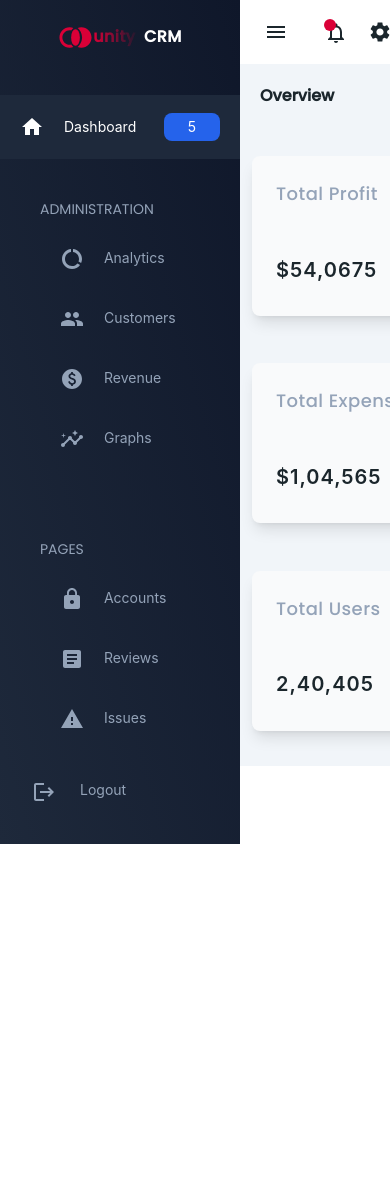
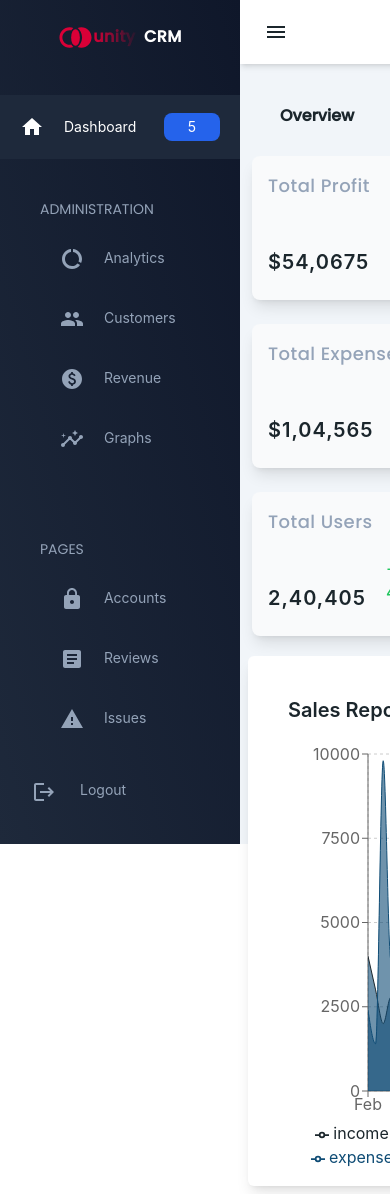
Before and after one commit to hunter10471/React-Projects, a React (Create React App) app in the folder crm_app/: page / in a window 390 px wide. Shown: the top 1194 px of the page. Before the commit the page ends 844 px from the top, so only its background shows below. Built offline with nearby package versions, Linux system fonts and the light colour scheme.

Commit message:
Added graph for income and expense

```diff
--- a/crm_app/package.json
+++ b/crm_app/package.json
@@ -12,6 +12,7 @@
     "react": "^17.0.2",
     "react-dom": "^17.0.2",
     "react-scripts": "5.0.0",
+    "recharts": "^2.1.9",
     "web-vitals": "^2.1.4"
   },
   "scripts": {
--- a/crm_app/src/App.js
+++ b/crm_app/src/App.js
@@ -1,3 +1,4 @@
+import { Chart } from "./components/Chart";
 import { Sidebar } from "./components/Sidebar";
 import { Table } from "./components/Table";
 import { Topbar } from "./components/Topbar";
@@ -6,19 +7,20 @@ import { TopCard } from "./components/TopCard";
 function App() {
   return (
     <>
-    <div className="flex h-screen w-screen">
+    <div className="flex h-screen">
       <Sidebar/>
-      <div className=" ml-60 md:ml-96 text-secondary w-full">
+      <div className=" ml-60 md:ml-96 bg-slate-100 text-secondary">
        <Topbar/>
-        <div className="flex relative bg-slate-100">
-          <h1 className="absolute md:text-4xl font-heading font-semibold m-5">Overview</h1>
-          <div className="flex flex-1 flex-wrap mt-20" >
+          <h1 className="absolute md:text-4xl font-heading font-semibold m-10">Overview</h1>
+        <div className="flex flex-1 mt-20 h-fit w-full ">
+          <div className="flex h-full justify-between flex-wrap" >
           <TopCard title={"Total Profit"} amount={"$54,0675"} percentage={32.75} sign={"+"}  />
           <TopCard title={"Total Expenses"} amount={"$1,04,565"} percentage={16.05} sign={"-"}  />
           <TopCard title={"Total Users"} amount={"2,40,405"} percentage={45.65} sign={"+"}  />
+          <Chart/>
           </div>
-          <div className="flex max-w-[500px] min-w-[300px] mr-4 shadow-lg rounded-md flex-col items-center mt-20 bg-white">
-            <h2 className="text-xl tracking-wide font-bold font-heading  w-full rounded-t p-10">Top trending products</h2>
+          <div className="flex flex-2 h-full px-5 max-w-[500px] min-w-[300px] shadow-lg rounded-md flex-col items-center my-3 mx-2 bg-white">
+            <h2 className="text-xl tracking-wide font-bold font-heading  w-full rounded-t px-10 mt-10 my-5">Top trending products</h2>
           <Table/>
           </div>
         </div>
--- /dev/null
+++ b/crm_app/src/components/Chart.jsx
@@ -0,0 +1,72 @@
+import React from 'react'
+import { AreaChart, Area, XAxis, YAxis, CartesianGrid, Tooltip, Legend, ResponsiveContainer } from 'recharts';
+
+
+const data = [
+    {
+      name: 'Feb',
+      income: 4000,
+      expense: 2400,
+      amt: 2400,
+    },
+    {
+      name: 'Apr',
+      income: 3000,
+      expense: 1398,
+      amt: 2210,
+    },
+    {
+      name: 'Jun',
+      income: 2000,
+      expense: 9800,
+      amt: 2290,
+    },
+    {
+      name: 'Aug',
+      income: 2780,
+      expense: 3908,
+      amt: 2000,
+    },
+    {
+      name: 'Oct',
+      income: 1890,
+      expense: 4800,
+      amt: 2181,
+    },
+    {
+      name: 'Dec',
+      income: 2390,
+      expense: 3800,
+      amt: 2500,
+    },
+
+  ];
+
+export const Chart = () => {
+  return (
+      <div className='p-10 m-2 w-full h-[530px] rounded-md bg-white shadow-lg'>
+          <h2 className='text-heading text-xl md:text-2xl font-semibold'>Sales Report</h2>
+      <ResponsiveContainer width="100%" height="100%">
+        <AreaChart
+          data={data}
+          margin={{
+            top: 30,
+            right: 30,
+            left: 20,
+            bottom: 5,
+          }}
+        >
+          <CartesianGrid strokeDasharray="3 3" />
+          <XAxis dataKey="name" />
+          <YAxis />
+          <Tooltip />
+          <Legend />
+          <Area type="monotone" dataKey="income" stroke="#1B262C" fill='#0F4C75' activeDot={{ r: 8 }} />
+          <Area type="monotone" dataKey="expense" stroke="#0F4C75" fill='#0F4C75'  />
+        </AreaChart>
+      </ResponsiveContainer>
+          </div>
+
+
+  )
+}
--- a/crm_app/src/components/Table.jsx
+++ b/crm_app/src/components/Table.jsx
@@ -3,7 +3,7 @@ import { data } from '../data'
 
 export const Table = () => {
   return (
-    <table className='w-full text-secondary table-fixed '>
+    <table className='w-full h-fit text-secondary table-fixed '>
         <tr className='p-2 w-96 h-10 border-b-2 text-lg '>
             <th className='p-2 font-medium'>Product</th>
             <th className='p-2 px-12 font-medium'>Revenue</th>
@@ -12,7 +12,7 @@ export const Table = () => {
                 data.map(el=>{
                     return(
                         <tr className='border-b-2 odd:bg-slate-100'>
-                    <td className='flex items-center tracking-wide' > <img className='h-[60px] w-[60px] object-cover rounded-[10%] my-3 mx-10' src={el.img} alt="" /> {el.title}</td>
+                    <td className='flex items-center tracking-wide' > <img className='h-[60px] w-[60px] object-cover rounded-[10%] my-2 mx-10' src={el.img} alt="" /> {el.title}</td>
                     <td className='font-semibold text-center'>{el.revenue}</td>
                          </tr>
                         )
--- a/crm_app/src/components/TopCard.jsx
+++ b/crm_app/src/components/TopCard.jsx
@@ -1,15 +1,11 @@
 import React from 'react'
 import ArrowUpwardIcon from '@mui/icons-material/ArrowUpward';
 import ArrowDownwardIcon from '@mui/icons-material/ArrowDownward';
-import AttachMoneyIcon from '@mui/icons-material/AttachMoney';
-import GroupAddIcon from '@mui/icons-material/GroupAdd';
-import MoneyOffIcon from '@mui/icons-material/MoneyOff';
-import LocalAtmIcon from '@mui/icons-material/LocalAtm';
 
 export const TopCard = ({title, amount, percentage, sign}) => {
   return (
     <div className="flex m-3">
-    <div className=" h-40 shadow-lg bg-gray-50 rounded-lg p-6">
+    <div className=" h-36 shadow-lg bg-gray-50 rounded-lg p-4">
         <h3 className="text-lg md:text-xl font-heading font-medium text-slate-400 tracking-wide mb-5">{title}</h3>
         <span className="flex items-center text-xl md:text-2xl font-semibold tracking-wider">
            {amount} <span className={`${sign === "+" ? "text-green-500" : "text-red-500"} text-base font-medium ml-5`}>{sign === "+" ? "+" : "-"} {percentage}% {sign === "+" ? <ArrowUpwardIcon className='text-green-500' fontSize="large" /> : <ArrowDownwardIcon className='text-red-500' fontSize="large" /> } </span>
--- a/crm_app/src/data.js
+++ b/crm_app/src/data.js
@@ -32,4 +32,14 @@ export const data = [
         img:shirt,
         revenue:"$ 125"
     },
+    {
+        title:"Reebok shoes",
+        img:shoes,
+        revenue:"$ 75"
+    },
+    {
+        title:"Livon bag",
+        img:bag,
+        revenue:"$ 50"
+    },
 ]
```
Also changed, not shown: 1 other file (tests, documents, lock files or other folders).
